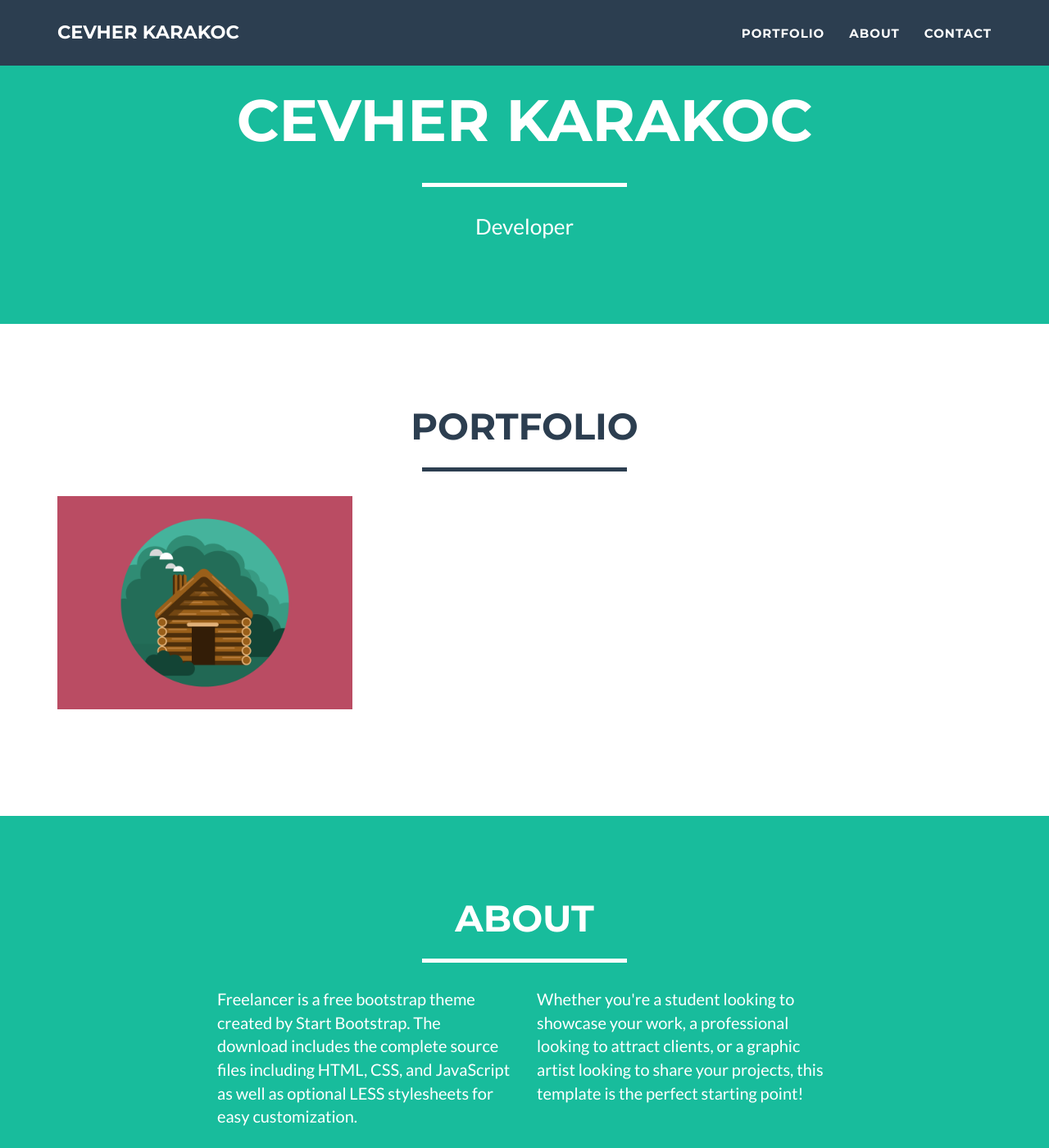
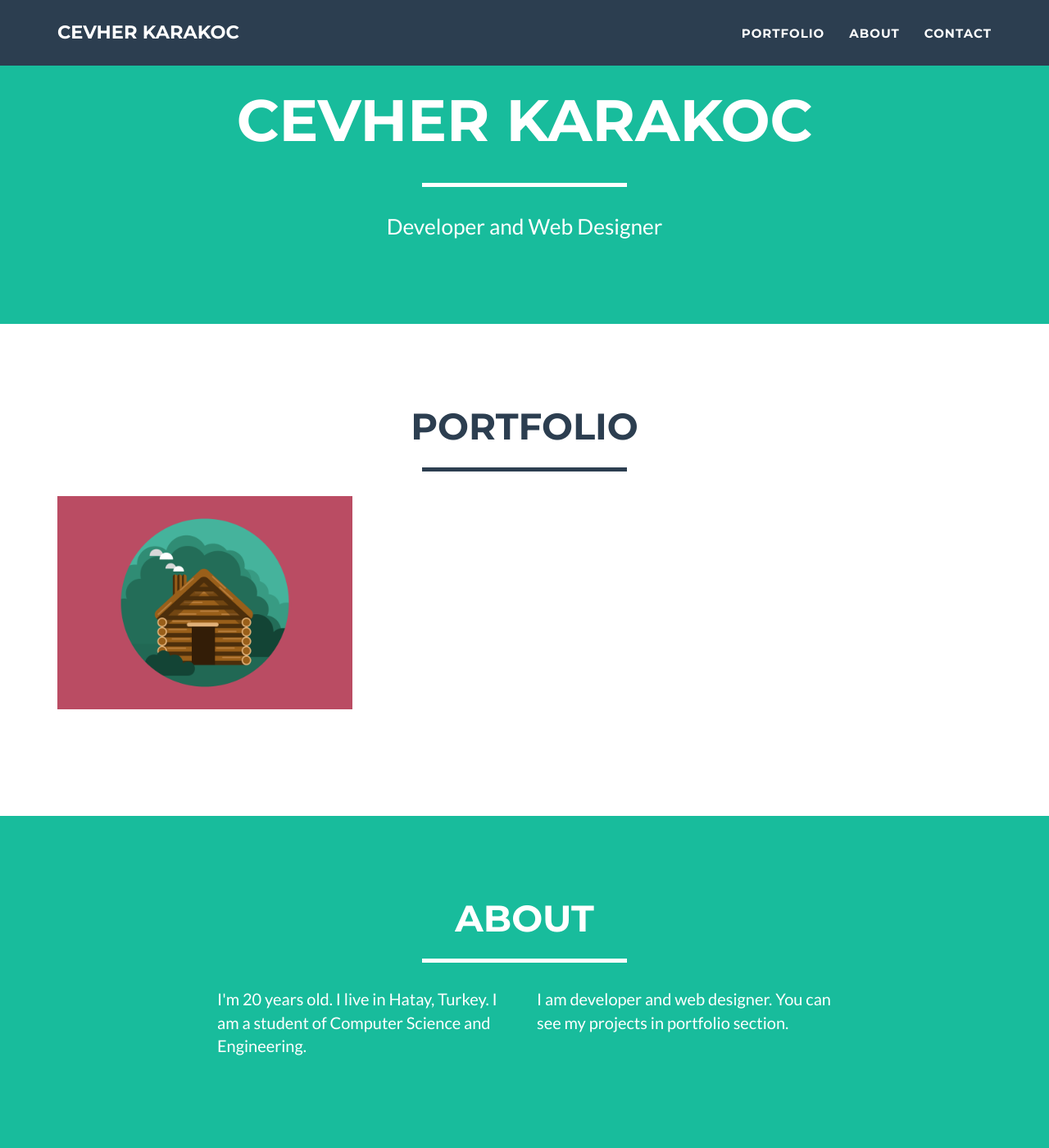
Before and after one commit to cevherkarakoc/cevherkarakoc.github.io, a Jekyll site: the page built from index.html, in a window 1280 px wide and 1400 px high, scrolled down 380 px. Shown: the whole window at 82% size. Built offline with Jekyll 4.4.1, drawn with Linux system fonts in a browser that asks for light colours.

Commit message:
Added INFO

```diff
--- a/_config.yml
+++ b/_config.yml
@@ -3,7 +3,7 @@ title: Cevher Karakoc
 email: cevherkarakoc@live.com
 url: https://cevherkarakoc.me
 description: "Write an awesome description for your new site here. You can edit this line in _config.yml. It will appear in your document head meta (for Google search results) and in your feed.xml site description."
-skills: "Developer"
+skills: "Developer and Web Designer"
 
 # Contact form: comment the line below if you want to stick with the default PHP contact form
 contact: static
--- a/_includes/about.html
+++ b/_includes/about.html
@@ -9,10 +9,10 @@
             </div>
             <div class="row">
                 <div class="col-lg-4 col-lg-offset-2">
-                    <p>Freelancer is a free bootstrap theme created by Start Bootstrap. The download includes the complete source files including HTML, CSS, and JavaScript as well as optional LESS stylesheets for easy customization.</p>
+                    <p>I'm 20 years old. I live in Hatay, Turkey. I am a student of Computer Science and Engineering.</p>
                 </div>
                 <div class="col-lg-4">
-                    <p>Whether you're a student looking to showcase your work, a professional looking to attract clients, or a graphic artist looking to share your projects, this template is the perfect starting point! </p>
+                    <p>I am developer and web designer. You can see my projects in portfolio section.</p>
                 </div>
 
             </div>
```
